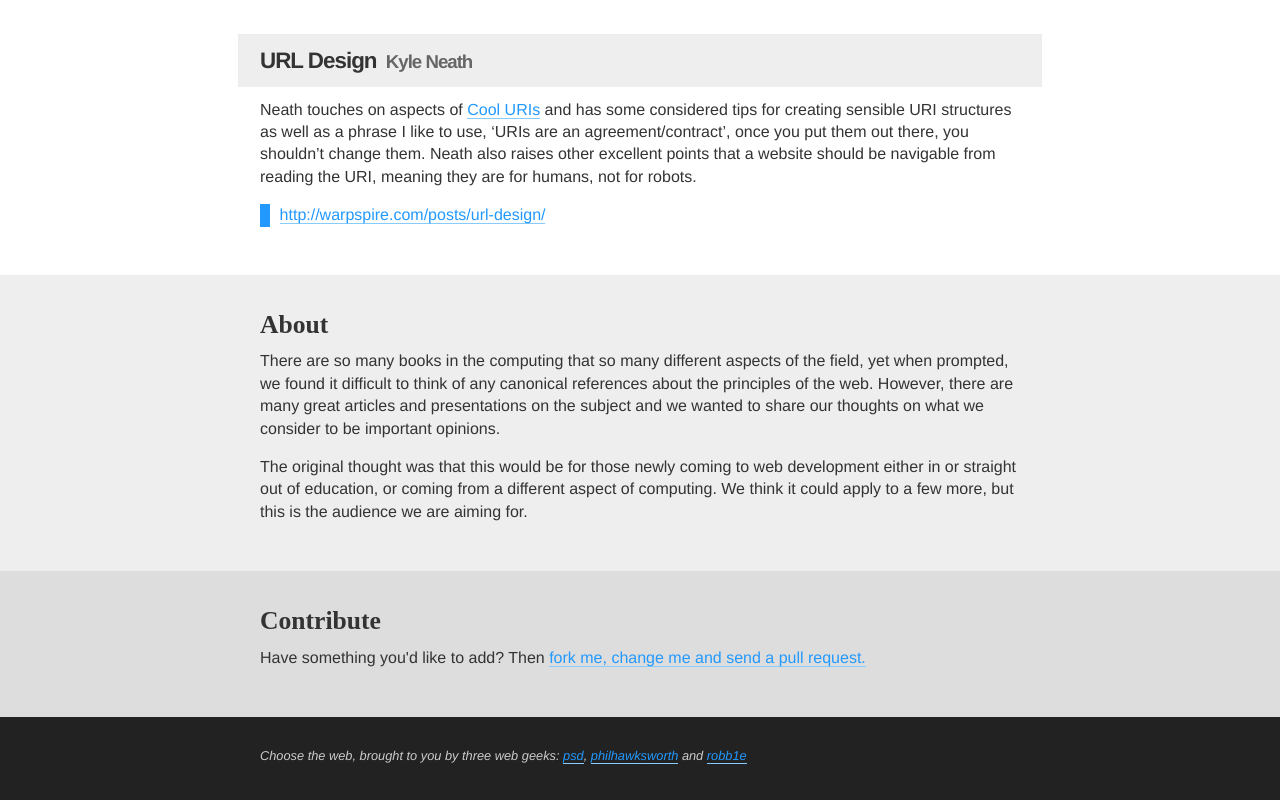
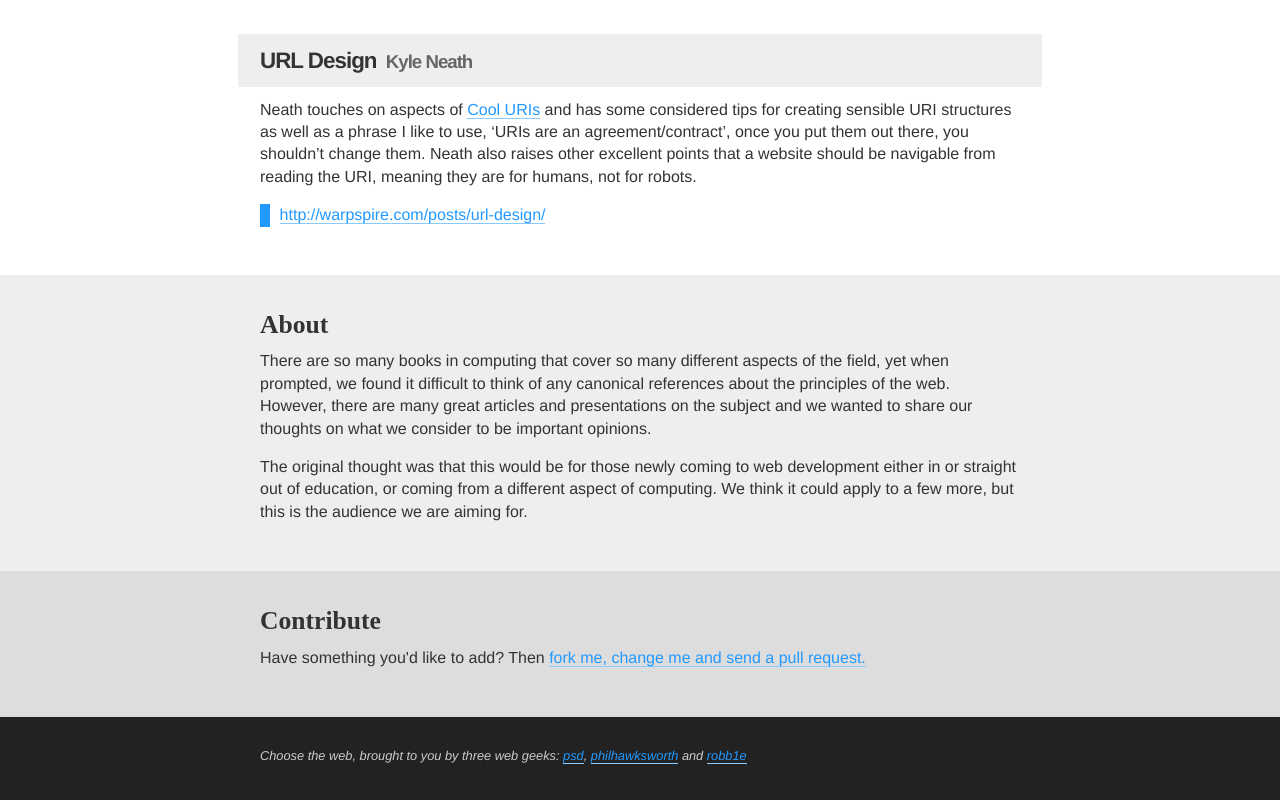
Before and after one commit to robb1e/choosetheweb.org, a plain HTML site: page index.html in a window 1280 px wide. Shown: the part 1432-2232 px from the top of the page. Drawn offline with Linux system fonts and the light colour scheme; a web font is replaced by a local one.

Commit message:
Corrected some spelling mistakes.

```diff
--- a/index.html
+++ b/index.html
@@ -80,7 +80,7 @@
 	  	<div class="container" >
 			<h2>About</h2>
 			<p>
-				There are so many books in the computing that so many different aspects of the field, yet when prompted, we found it difficult to think of any canonical references about the principles of the web.  However, there are many great articles and presentations on the subject and we wanted to share our thoughts on what we consider to be important opinions.
+				There are so many books in computing that cover so many different aspects of the field, yet when prompted, we found it difficult to think of any canonical references about the principles of the web.  However, there are many great articles and presentations on the subject and we wanted to share our thoughts on what we consider to be important opinions.
 			</p>
 			<p>
 				The original thought was that this would be for those newly coming to web development either in or straight out of education, or coming from a different aspect of computing.  We think it could apply to a few more, but this is the audience we are aiming for.
```
